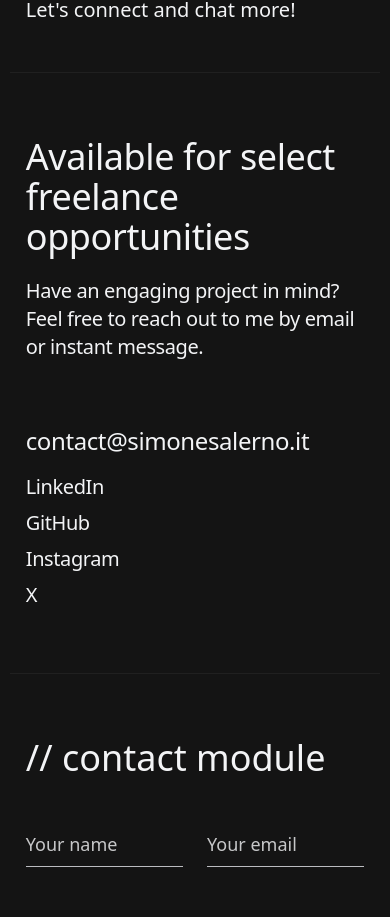
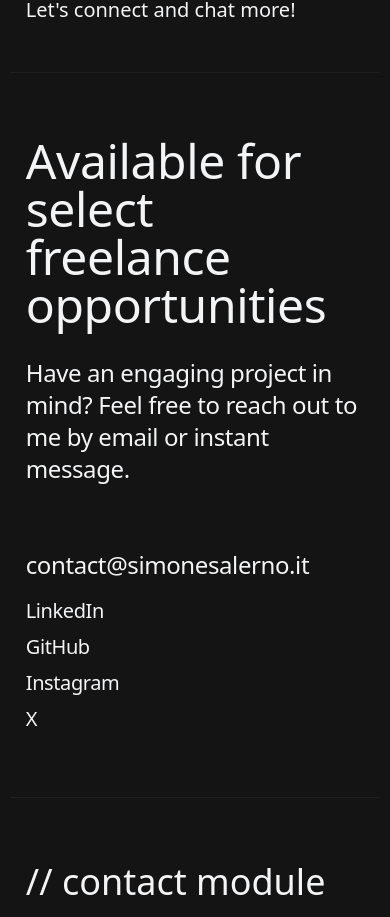
Before and after one commit to doppiaesse/portfolio-v1, a SvelteKit app: page / in a window 390 px wide. Shown: the part 2794-3711 px from the top of the page. Built offline with nearby package versions, Linux system fonts and the light colour scheme.

Commit message:
Minor changes

```diff
--- a/src/routes/+page.svelte
+++ b/src/routes/+page.svelte
@@ -98,9 +98,9 @@
 	<div
 		class="flex md:w-[60%] flex-col tracking-tight justify-between gap-y-16 sm:gap-y-24 px-4 sm:px-0"
 	>
-		<div class="flex flex-col gap-y-5 sm:gap-y-7">
-			<h3 class="text-4xl sm:text-6xl">Available for select freelance opportunities</h3>
-			<p class="text-xl sm:text-2xl">
+		<div class="flex flex-col gap-y-7">
+			<h3 class="text-5xl sm:text-6xl">Available for select freelance opportunities</h3>
+			<p class="text-2xl">
 				Have an engaging project in mind? Feel free to reach out to me by email or instant message.
 			</p>
 		</div>
@@ -164,7 +164,7 @@
 			</div>
 			<button
 				type="submit"
-				class="sm:self-end rounded-full bg-black bg-opacity-60 w-[45%] pt-[0.63rem] pb-3 text-white text-xl"
+				class="sm:self-end rounded-full bg-black bg-opacity-60 w-[60%] sm:w-[45%] pt-[0.63rem] pb-3 text-white text-xl"
 				>Send Message</button
 			>
 		</form>
```
